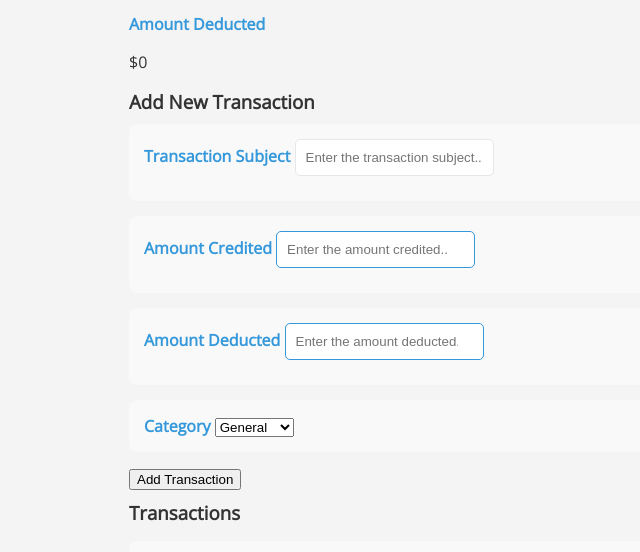
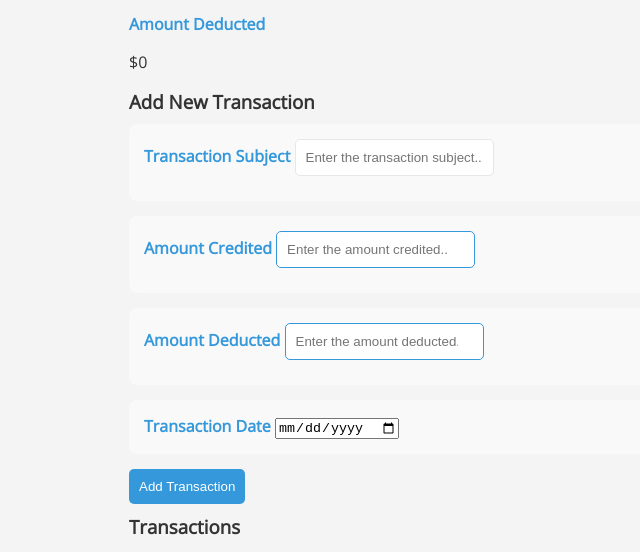
Before and after one commit to Jaishreekadian/personal-finance-tracker, a plain HTML site: page index.html in a window 1280 px wide. Shown: the part 241-793 px from the top of the page, without its empty margins (231-871 px from the left). Drawn offline with nearby package versions, Linux system fonts and the light colour scheme.

Commit message:
Update index.html

```diff
--- a/index.html
+++ b/index.html
@@ -43,19 +43,11 @@
       </div>
 
       <div class="form-control">
-        <label for="category">Category</label>
-        <select id="category">
-          <option value="General">General</option>
-          <option value="Food">Food</option>
-          <option value="Rent">Rent</option>
-          <option value="Salary">Salary</option>
-          <option value="Shopping">Shopping</option>
-          <option value="Transport">Transport</option>
-          <option value="Utilities">Utilities</option>
-        </select>
+        <label for="date">Transaction Date</label>
+        <input type="date" id="date" />
       </div>
 
-      <button class="brn">Add Transaction</button>
+      <button class="button">Add Transaction</button>
     </form>
 
     <h3>Transactions</h3>
@@ -68,6 +60,6 @@
   </div>
 
   <script src="https://cdn.jsdelivr.net/npm/chart.js"></script>
-  <script src="script.js?v=2"></script>
+  <script src="script.js"></script>
 </body>
 </html>
```
